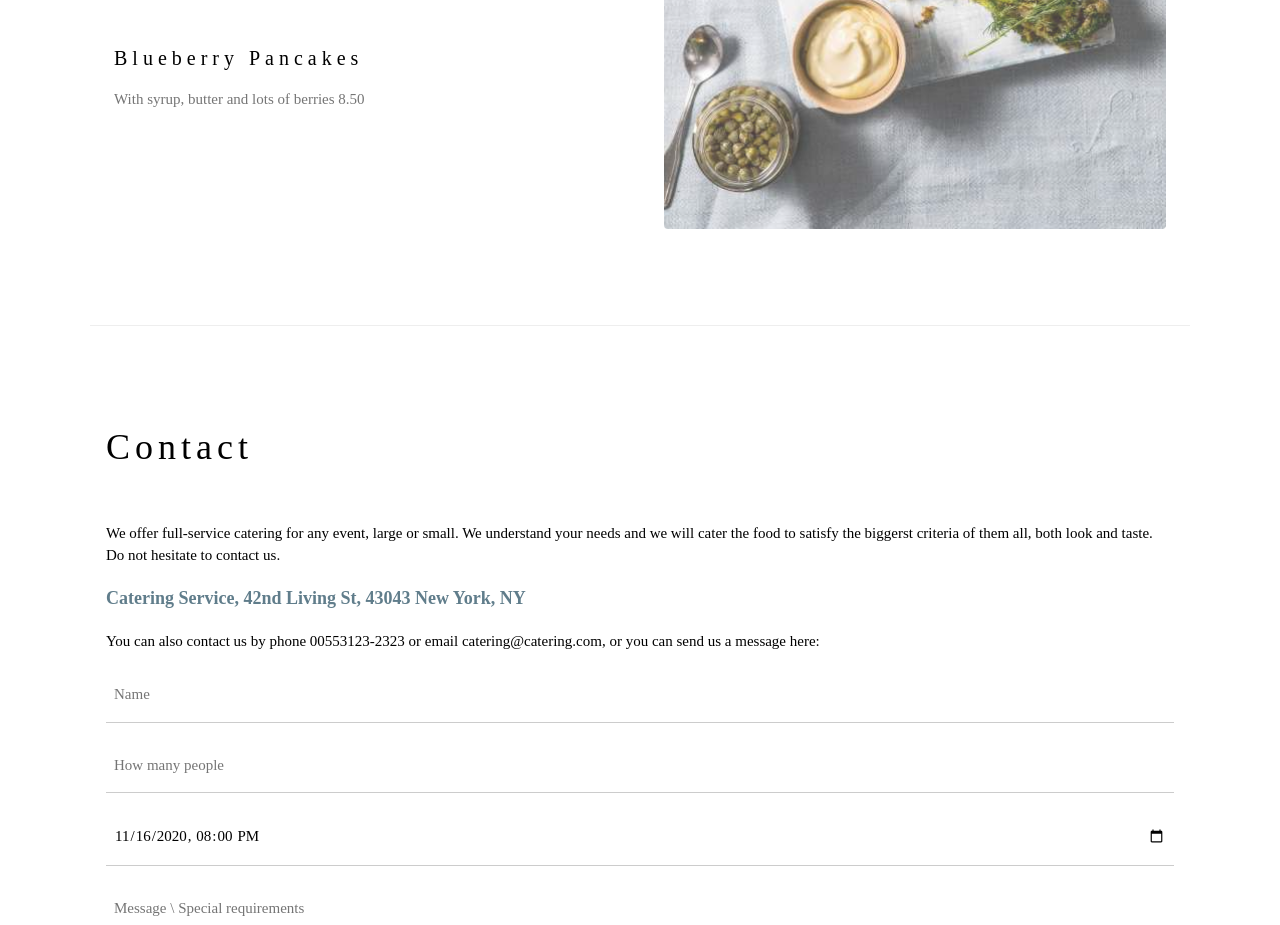
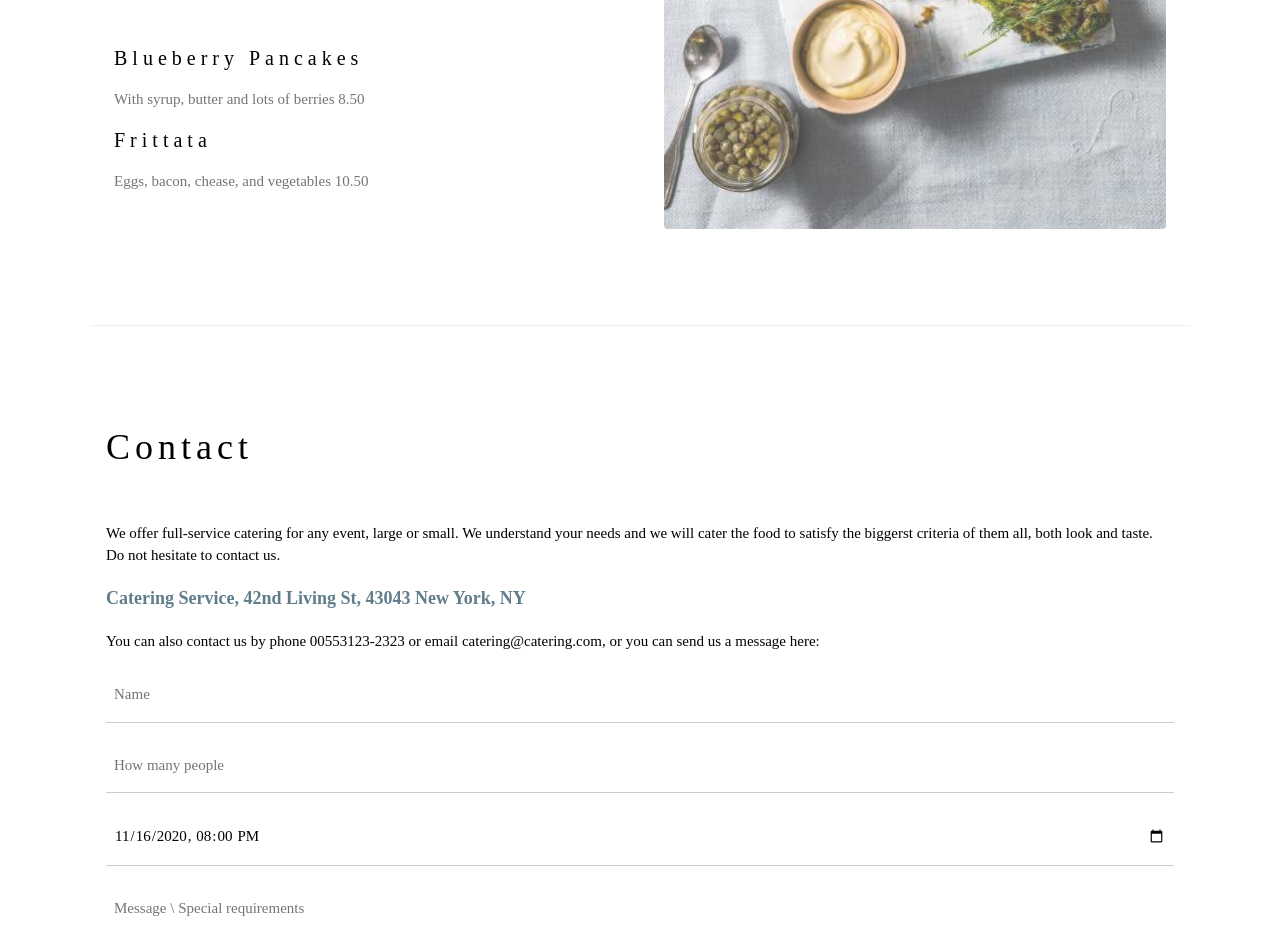
Before and after one commit to mardsonbarboza/mywebsite, a plain HTML site: page index.html in a window 1280 px wide. Shown: the part 2060-2985 px from the top of the page. Drawn offline with nearby package versions, Linux system fonts and the light colour scheme.

Commit message:
Adicionado o item Frittata ao menu

```diff
--- a/index.html
+++ b/index.html
@@ -74,6 +74,9 @@ h1, h2, h3, h4, h5, h6 {
 
       <h4>Blueberry Pancakes</h4>
       <p class="w3-text-grey">With syrup, butter and lots of berries 8.50</p>
+
+      <h4>Frittata</h4>
+      <p class="w3-text-grey">Eggs, bacon, chease, and vegetables 10.50</p>
     </div>
 
     <div class="w3-col l6 w3-padding-large">
```
